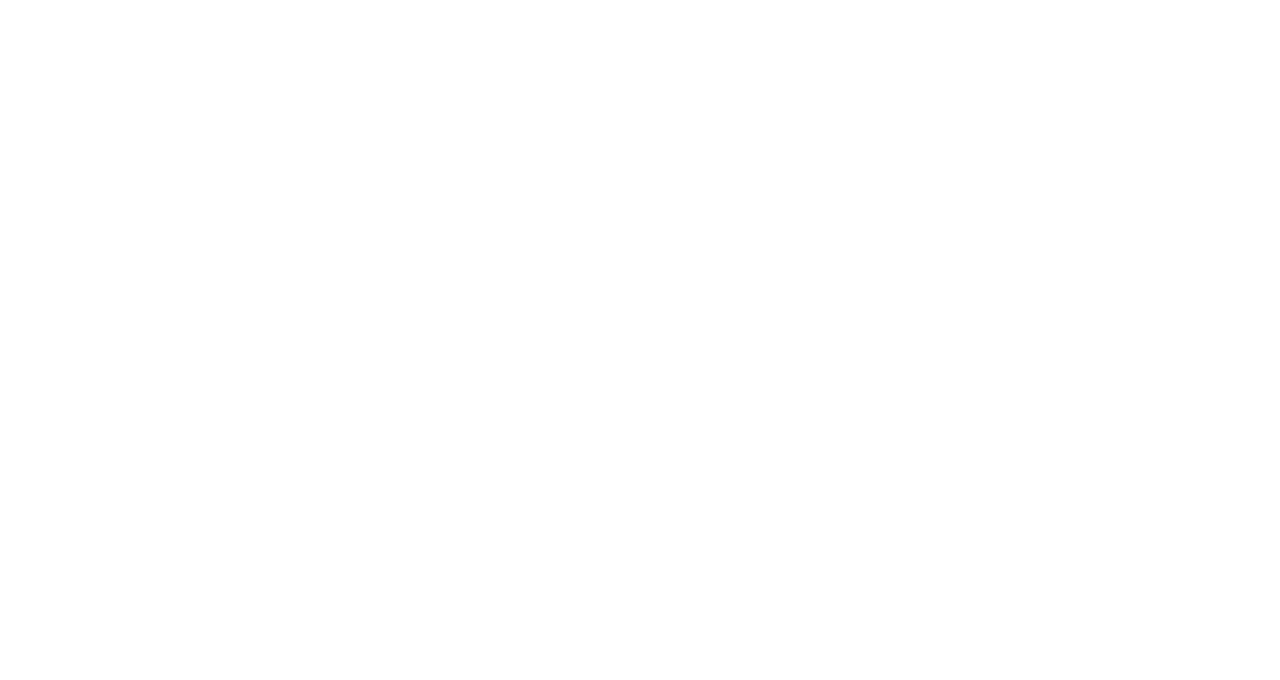
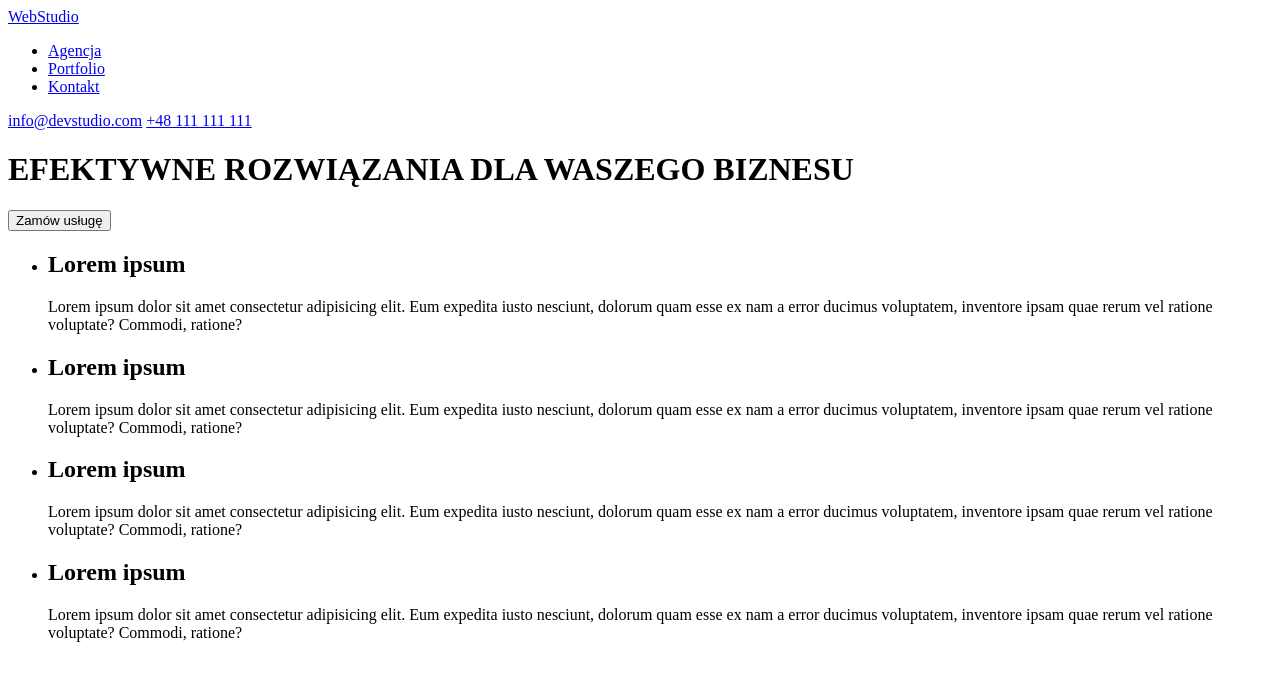
Before and after one commit to poprostupiotrekk/goit-markup-hw-01, a plain HTML site: page index.html in a window 1280 px wide. Drawn offline with Linux system fonts and the light colour scheme.

Commit message:
dodane head , header i część main

```diff
--- a/index.html
+++ b/index.html
@@ -1,12 +1,67 @@
 <!DOCTYPE html>
-<html lang="en">
-<head>
-    <meta charset="UTF-8">
-    <meta http-equiv="X-UA-Compatible" content="IE=edge">
-    <meta name="viewport" content="width=device-width, initial-scale=1.0">
-    <title>Document</title>
-</head>
-<body>
+<html lang="pl">
+  <head>
+    <meta charset="UTF-8" />
+    <meta http-equiv="X-UA-Compatible" content="IE=edge" />
+    <meta name="viewport" content="width=device-width, initial-scale=1.0" />
+    <title>Studio</title>
+  </head>
+  <body>
+    <header>
+      <!--Logo z linkiem-->
+      <a href="index.html">WebStudio</a>
+      <!--sekcja nawigacyjna-->
+      <nav>
+        <ul>
+          <li><a href="/agencja">Agencja</a></li>
+          <li><a href="/portfolio">Portfolio</a></li>
+          <li><a href="/kontakt">Kontakt</a></li>
+        </ul>
+      </nav>
+      <!--kontakt-->
+      <span>
+        <a href="mailto:info@devstudio.com">info@devstudio.com</a>
+        <a href="tel:+48 111 111 111">+48 111 111 111</a>
+      </span>
+      <!--centralna część nagłówka-->
+      <h1>EFEKTYWNE ROZWIĄZANIA DLA WASZEGO BIZNESU</h1>
+      <button type="button">Zamów usługę</button>
+    </header>
 
-</body>
+    <main>
+        <!--Nasze atuty-->
+      <ul>
+        <a
+          ><li><h2>Lorem ipsum</h2></li>
+          Lorem ipsum dolor sit amet consectetur adipisicing elit. Eum expedita
+          iusto nesciunt, dolorum quam esse ex nam a error ducimus voluptatem,
+          inventore ipsam quae rerum vel ratione voluptate? Commodi, ratione?
+        </a>
+        <a
+          ><li><h2>Lorem ipsum</h2></li>
+          Lorem ipsum dolor sit amet consectetur adipisicing elit. Eum expedita
+          iusto nesciunt, dolorum quam esse ex nam a error ducimus voluptatem,
+          inventore ipsam quae rerum vel ratione voluptate? Commodi, ratione?
+        </a>
+        <a
+          ><li><h2>Lorem ipsum</h2></li>
+          Lorem ipsum dolor sit amet consectetur adipisicing elit. Eum expedita
+          iusto nesciunt, dolorum quam esse ex nam a error ducimus voluptatem,
+          inventore ipsam quae rerum vel ratione voluptate? Commodi, ratione?
+        </a>
+        <a
+          ><li><h2>Lorem ipsum</h2></li>
+          Lorem ipsum dolor sit amet consectetur adipisicing elit. Eum expedita
+          iusto nesciunt, dolorum quam esse ex nam a error ducimus voluptatem,
+          inventore ipsam quae rerum vel ratione voluptate? Commodi, ratione?
+        </a>
+      </ul>
+      <!--Czym się zajmujemy-->
+
+
+
+    </main>
+
+    <footer></footer>
+  </body>
 </html>
```
Also changed, not shown: prettierc.json (added, +12 -0 lines).
